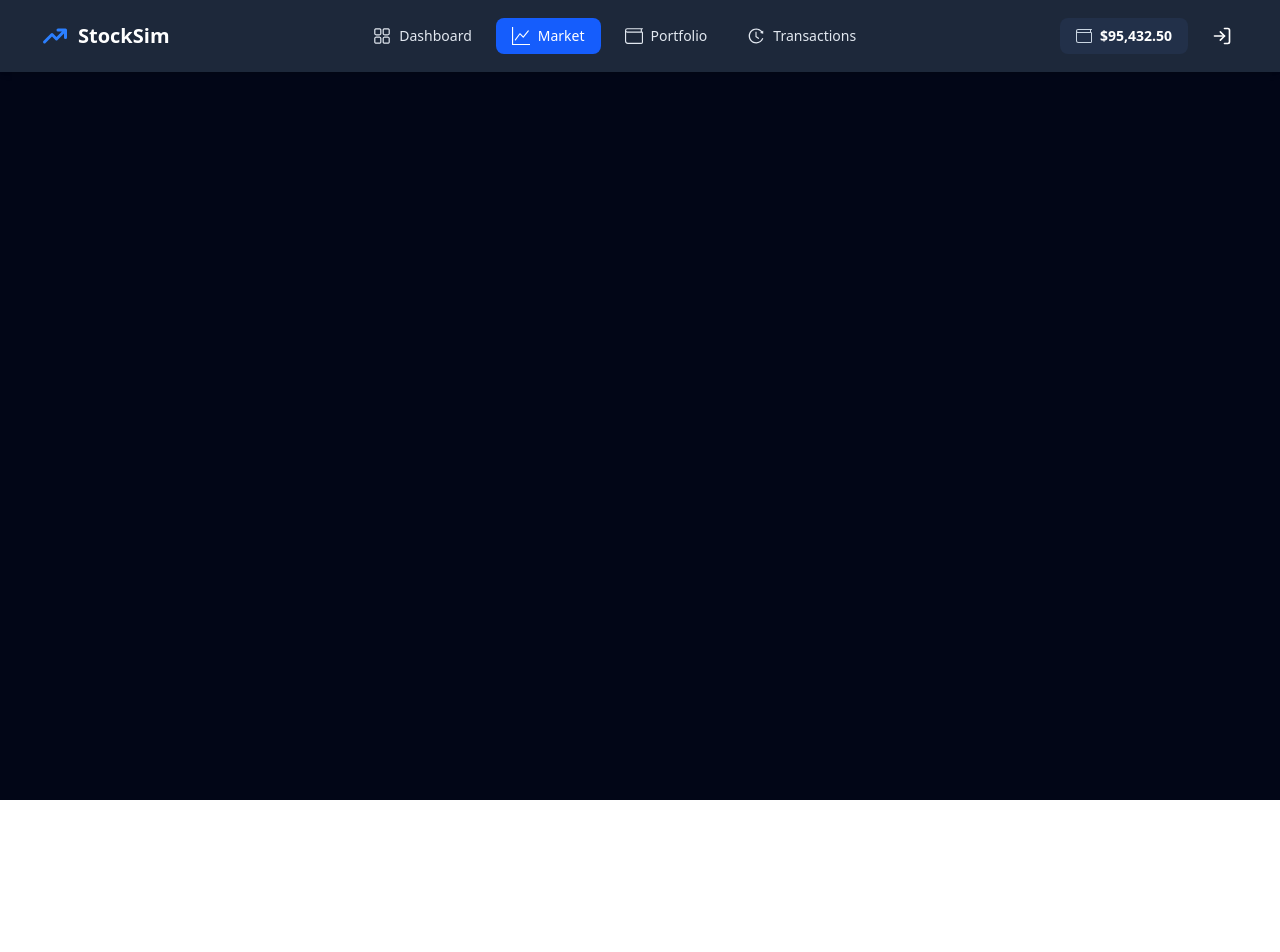
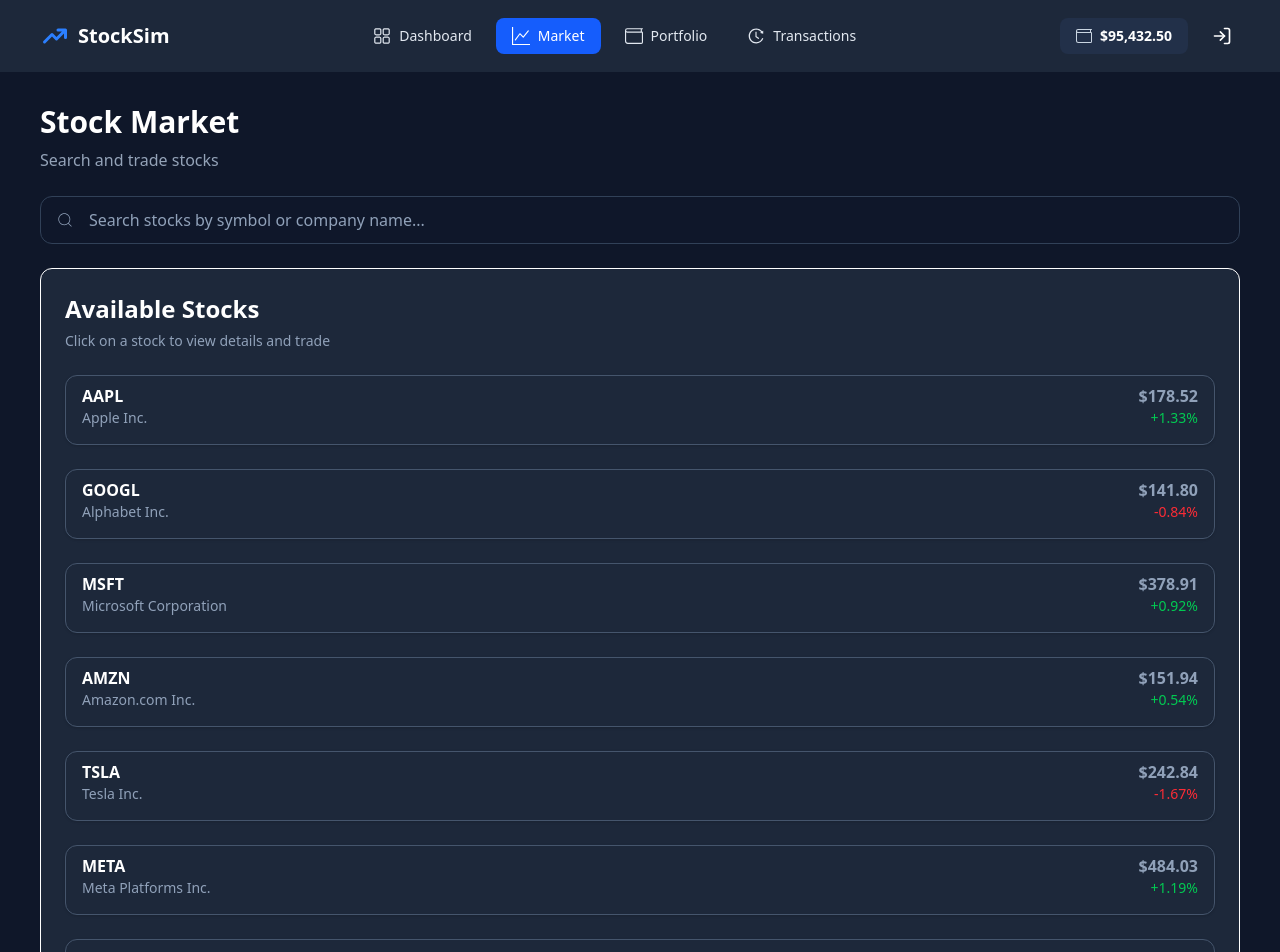
Before and after one commit to nisarg-gadhiya/stock-sim, a React (Vite) app: page /market in a window 1280 px wide. Shown: the top 952 px of the page. Before the commit the page ends 800 px from the top, so only its background shows below. Built offline with nearby package versions, Linux system fonts and the light colour scheme.

Commit message:
market section commit 1

```diff
--- a/src/components/layout/Navbar.jsx
+++ b/src/components/layout/Navbar.jsx
@@ -35,7 +35,7 @@
   return (
     <nav className="w-full h-18 bg-[#1D283A] text-white flex items-center justify-between px-6 md:px-10 shadow-md">
 
-      <div className="flex items-center gap-2 text-xl font-bold">
+      <div className="flex items-center gap-2 text-xl font-bold cursor-pointer">
         <HiTrendingUp className="text-blue-500 text-3xl" />
         <span>StockSim</span>
       </div>
@@ -71,7 +71,7 @@
 
       <div className="flex items-center gap-4">
 
-        <div className="hidden sm:flex items-center gap-2 bg-[#223049] px-4 py-2 rounded-lg">
+        <div className="hidden sm:flex items-center gap-2 bg-[#223049] px-4 py-2 rounded-lg cursor-pointer">
           <BsWallet className="text-slate-300" />
           <span className="font-semibold text-sm">$95,432.50</span>
         </div>
--- /dev/null
+++ b/src/components/market/SearchBar.jsx
@@ -0,0 +1,40 @@
+import React from 'react'
+import { CiSearch } from "react-icons/ci";
+
+const SearchBar = () => {
+  return (
+    <div>
+      <div className="relative w-full my-6">
+
+        <CiSearch
+          className="absolute left-4 top-1/2 -translate-y-1/2 text-slate-400 text-lg"
+        />
+        <input
+          type="text"
+          placeholder="Search stocks by symbol or company name..."
+          className="
+            w-full
+            h-12
+            pl-12
+            pr-4
+            rounded-xl
+            bg-[#0f172a]
+            text-slate-200
+            placeholder:text-slate-400
+            border
+            border-slate-700
+            outline-none
+            transition-all
+            duration-300
+
+            focus:border-blue-500
+            focus:ring-2
+            focus:ring-blue-500/40
+          "
+        />
+       </div>
+    </div>
+  )
+}
+
+export default SearchBar
--- /dev/null
+++ b/src/components/market/StockList.jsx
@@ -0,0 +1,26 @@
+import React from 'react'
+import StockRow from './StockRow'
+import {stocks} from '../../data/stocks'
+
+const StockList = () => {
+  return (
+    <div className='border rounded-xl bg-[#1D283A] p-6 flex flex-col gap-6'>
+      <div className='flex flex-col'>
+            <span className='text-2xl font-semibold'>Available Stocks</span>
+            <span className='mt-1.5 text-slate-400 text-sm'>Click on a stock to view details and trade</span>
+        </div>
+
+        {stocks.map((stx) => (
+            <StockRow
+                key={stx}
+                symbol={stx.symbol}
+                company={stx.company}
+                price={stx.price}
+                changePercent={stx.changePercent}
+            />
+        ))}
+    </div>
+  )
+}
+
+export default StockList
--- /dev/null
+++ b/src/components/market/StockRow.jsx
@@ -0,0 +1,37 @@
+import React from 'react'
+
+const StockRow = ({symbol,company,price,changePercent}) => {
+  return (
+    <div className="flex items-center justify-between pb-4 hover:bg-[#24324a] px-4 py-2 rounded-xl shadow-sm border border-slate-600 cursor-pointer transition-all duration-400">
+      <div className="flex flex-col">
+        <span className="font-semibold">
+          {symbol}
+        </span>
+        <span className="text-sm text-slate-400">
+          {company}
+        </span>
+      </div>
+
+      <div className="flex flex-col text-right">
+
+        <span className="font-semibold text-slate-400">
+          ${price.toFixed(2)}
+        </span>
+
+        <span
+            className={`text-sm ${
+                changePercent > 0
+                ? "text-green-500"
+                : "text-red-500"
+            }`}
+            >
+            {changePercent > 0 ? "+" : ""}
+            {changePercent}%
+        </span>
+
+      </div>
+    </div>
+  )
+}
+
+export default StockRow
--- /dev/null
+++ b/src/components/market/TradePanel.jsx
@@ -0,0 +1,18 @@
+import React from 'react'
+
+const TradePanel = () => {
+  return (
+    <div className='border rounded-xl bg-[#1D283A] p-6 flex flex-col gap-6 my-6'>
+        <div className='flex flex-col'>
+            <span className='text-2xl font-semibold'>Trade</span>
+            <span className='mt-1.5 text-slate-400 text-sm'>Select a stock to trade</span>
+        </div>
+
+        {/* <div className='text-slate-400 text-sm'>
+            <span>Select a stock from list to start trading</span>
+        </div> */}
+    </div>
+  )
+}
+
+export default TradePanel
--- /dev/null
+++ b/src/data/stocks.js
@@ -0,0 +1,50 @@
+export const stocks = [
+  {
+    symbol: "AAPL",
+    company: "Apple Inc.",
+    price: 178.52,
+    changePercent: 1.33,
+  },
+  {
+    symbol: "GOOGL",
+    company: "Alphabet Inc.",
+    price: 141.80,
+    changePercent: -0.84,
+  },
+  {
+    symbol: "MSFT",
+    company: "Microsoft Corporation",
+    price: 378.91,
+    changePercent: 0.92,
+  },
+  {
+    symbol: "AMZN",
+    company: "Amazon.com Inc.",
+    price: 151.94,
+    changePercent: 0.54,
+  },
+  {
+    symbol: "TSLA",
+    company: "Tesla Inc.",
+    price: 242.84,
+    changePercent: -1.67,
+  },
+  {
+    symbol: "META",
+    company: "Meta Platforms Inc.",
+    price: 484.03,
+    changePercent: 1.19,
+  },
+  {
+    symbol: "NVDA",
+    company: "NVIDIA Corporation",
+    price: 481.86,
+    changePercent: 2.65,
+  },
+  {
+    symbol: "JPM",
+    company: "JPMorgan Chase & Co.",
+    price: 175.23,
+    changePercent: -0.32,
+  },
+];
--- a/src/pages/Market.jsx
+++ b/src/pages/Market.jsx
@@ -1,8 +1,21 @@
 import React from 'react'
+import StockList from '../components/market/StockList';
+import TradePanel from '../components/market/TradePanel';
+import SearchBar from '../components/market/SearchBar';
 
 const Market = () => {
   return (
-    <div>
+    <div className='w-full min-h-screen bg-[#0f1729] text-white mx-auto px-6 md:px-10 py-8'>
+        <div>
+            <span className='text-3xl font-bold mb-2'>Stock Market</span>
+            <p className='text-[16px] text-[#94A3b8] my-2'>Search and trade stocks</p>
+        </div>
+       <SearchBar />
+
+       <StockList />
+
+       <TradePanel />
+
 
     </div>
   )
```
Also changed, not shown: src/components/market/PriceChange.jsx (added), src/components/market/TradeForm.jsx (added), src/components/market/TradeHeader.jsx (added), src/components/market/TradeSummary.jsx (added).
